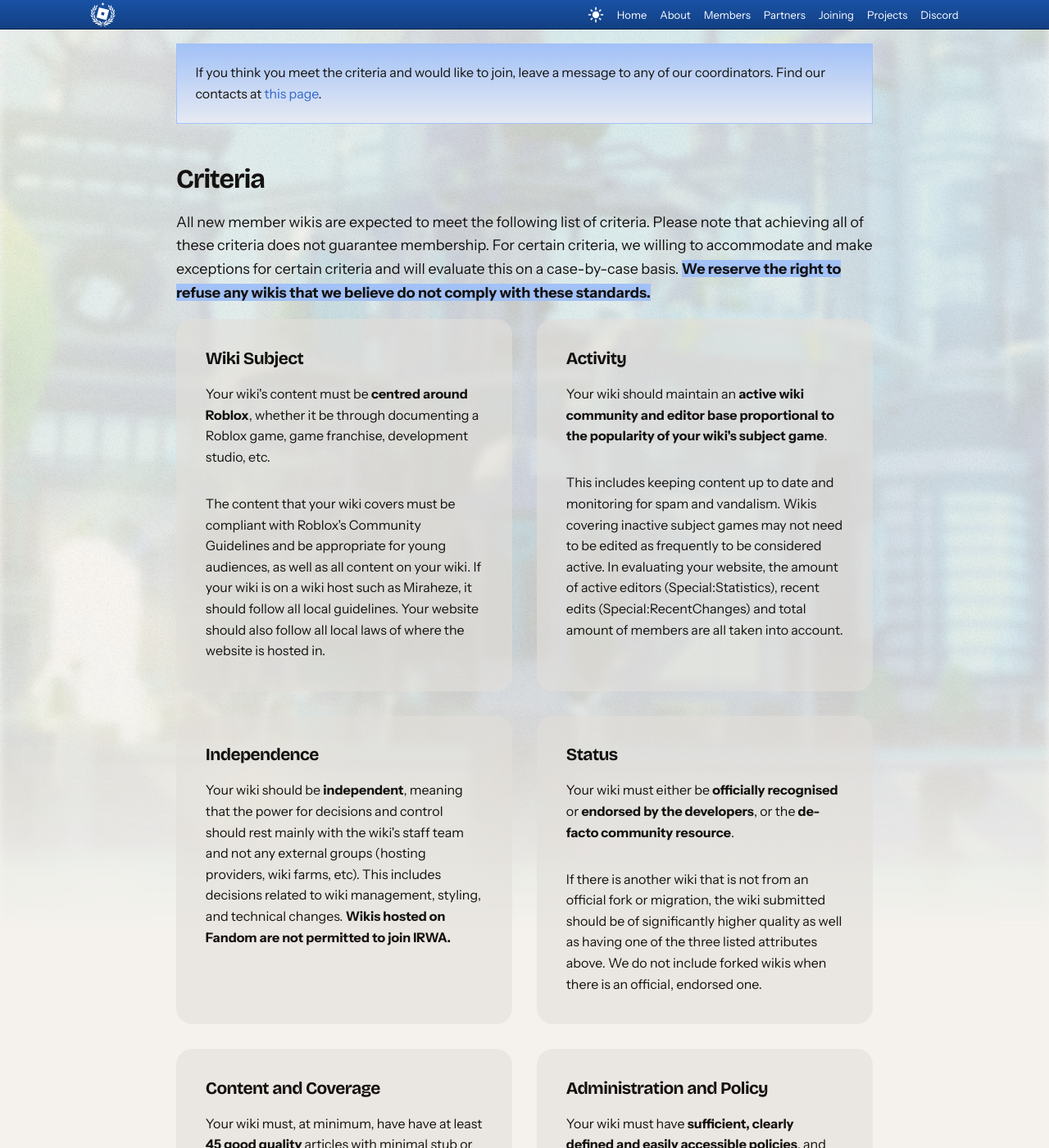
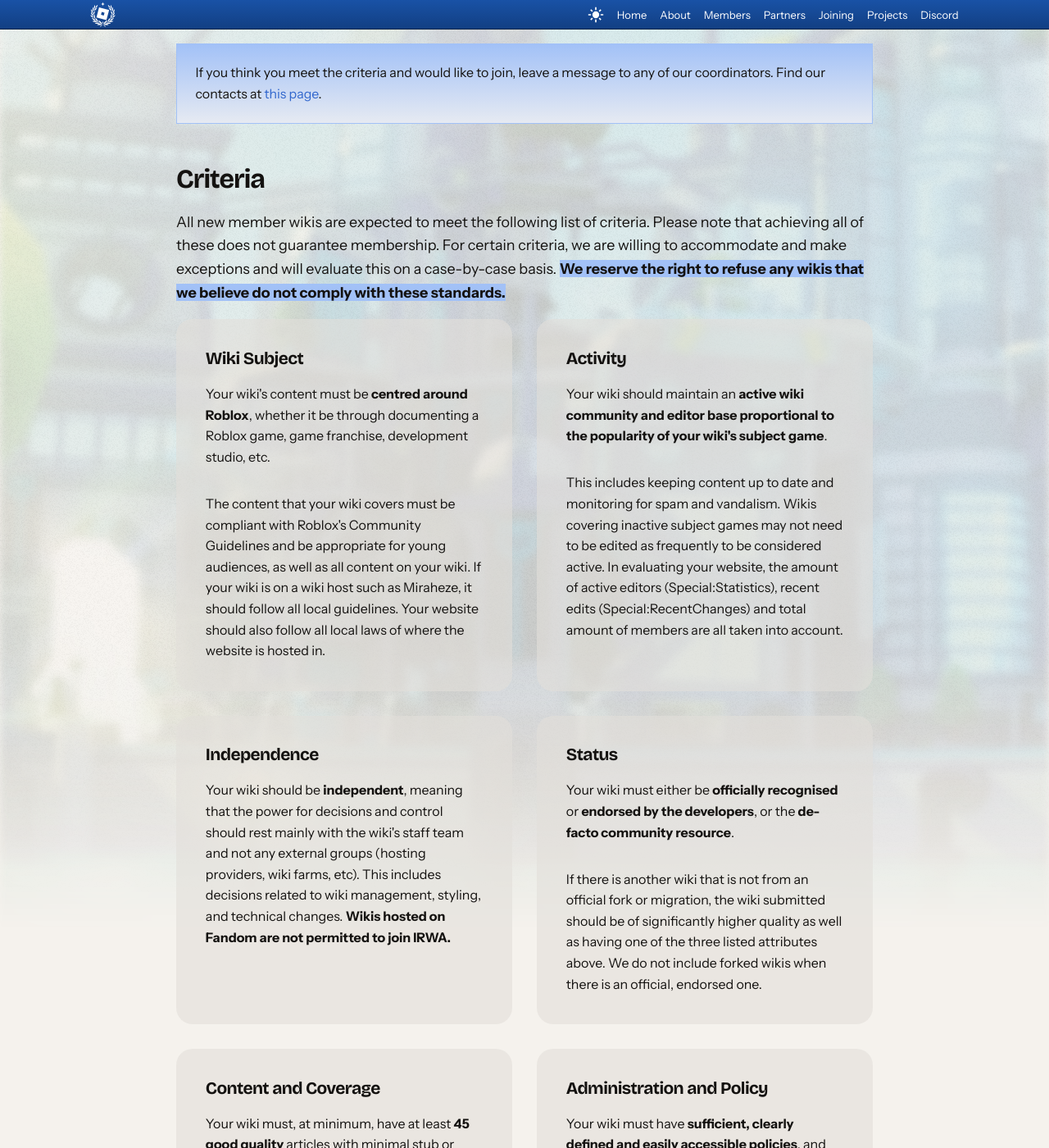
Before and after one commit to Roblox-Indie-Wikis/irwa-website, a Jekyll site: the page built from joining/index.html, in a window 1280 px wide and 1400 px high, scrolled down 267 px. Shown: the whole window at 82% size. Built offline with Jekyll 4.4.1, drawn with Linux system fonts in a browser that asks for light colours; some web fonts are replaced; some of the changed text lies outside the part shown.

Commit message:
Some changes towards pages and README.md

```diff
--- a/joining/index.html
+++ b/joining/index.html
@@ -11,7 +11,7 @@
 <p class="msg">If you think you meet the criteria and would like to join, leave a message to any of our coordinators. Find our contacts at <a href="{{ "/about/" | relative_url }}">this page</a>.</p>
 
 <h2>Criteria</h2>
-<p>All new member wikis are expected to meet the following list of criteria. Please note that achieving all of these criteria does not guarantee membership. For certain criteria, we willing to accommodate and make exceptions for certain criteria and will evaluate this on a case-by-case basis. <b class="text-highlight">We reserve the right to refuse any wikis that we believe do not comply with these standards.</b></p>
+<p>All new member wikis are expected to meet the following list of criteria. Please note that achieving all of these does not guarantee membership. For certain criteria, we are willing to accommodate and make exceptions and will evaluate this on a case-by-case basis. <b class="text-highlight">We reserve the right to refuse any wikis that we believe do not comply with these standards.</b></p>
 
 <div class="flex-container plain-simple-divs" style="justify-content: space-between; gap: 30px">
     <div>
@@ -35,7 +35,7 @@
     </div>
     <div>
         <h5>Content and Coverage</h5>
-        <p>Your wiki must, at minimum, have have at least <strong>45 good quality </strong>articles with minimal stub or unfinished pages.</p>
+        <p>Your wiki must, at minimum, have at least <strong>45 good quality </strong>articles with minimal stub or unfinished pages.</p>
         <p>You may check Special:ShortPages for this statistic. Your wiki should have enough content to be useful to its intended audience and should cover most major topics.</p>
     </div>
     <div>
--- a/members/index.html
+++ b/members/index.html
@@ -14,7 +14,7 @@
             data-entity='{{ member | jsonify | escape }}'
             data-logo="{{ member.logo | relative_url }}"
             {% if member.logo-white %}data-logo-white="{{ member.logo-white | relative_url }}"{% endif %}>
-        <img src="{{ member.logo | relative_url }}" alt="{{ member.name }} logo" class="member-box-logo">
+        <img src="{{ member.logo | relative_url }}" alt="" aria-hidden="true" class="member-box-logo">
         {{ member.name }}
     </button>
     {% endfor %}
```
Also changed, not shown: other parts of joining/index.html (+2 -2 lines), README.md, media/wiki-logos/Pressure.png (deleted).
